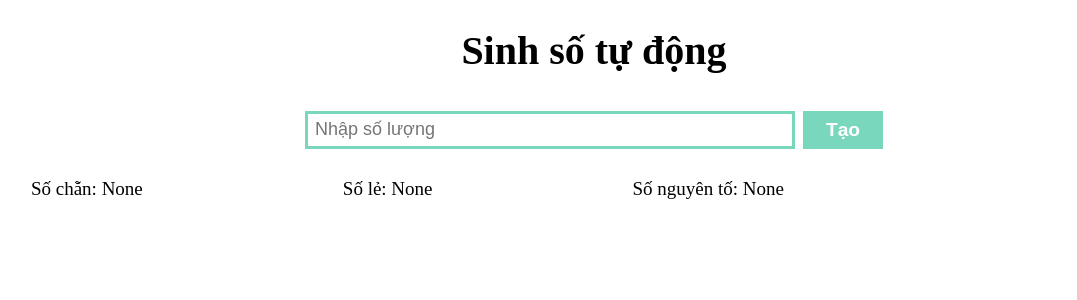
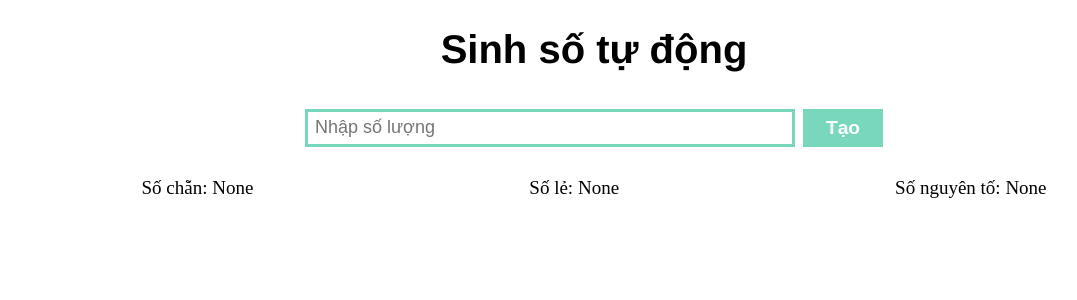
Before and after one commit to quynh150105/HIT15_WEB_PRIVATE, a PHP site: page / in a window 1280 px wide. Shown: the top 300 px of the page, without its empty margins (46-1123 px from the left). Run offline with PHP 8.4, Linux system fonts and the light colour scheme.

Commit message:
fix Bai2

```diff
--- a/BTVN_WEEK11/Bai2/index.html
+++ b/BTVN_WEEK11/Bai2/index.html
@@ -8,18 +8,18 @@
   </head>
   <body>
     <div>
-      <div class="content1">
+      <div class="title">
         <h1>Sinh số tự động</h1>
       </div>
-      <div class="content2">
+      <div class="input_number">
         <input type="text" placeholder=" Nhập số lượng" />
         <button>Tạo</button>
       </div>
 
-      <div class="content3">
-        <div><p class="sochan">Số chẵn: None</p></div>
-        <div><p class="sole">Số lẻ: None</p></div>
-        <div><p class="songto">Số nguyên tố: None</p></div>
+      <div class="result">
+        <p>Số chẵn: <span class="even">None</span></p>
+        <p>Số lẻ: <span class="odd">None</span></p>
+        <p>Số nguyên tố: <span class="prime">None</span></p>
         <div class="table"></div>
       </div>
     </div>
--- a/BTVN_WEEK11/Bai2/style.css
+++ b/BTVN_WEEK11/Bai2/style.css
@@ -4,35 +4,41 @@ body {
   box-sizing: border-box;
 }
 
-.content1 {
+.title {
   display: flex;
   justify-content: center;
   margin: auto;
 }
 
-.content2 {
+.input_number {
   display: flex;
   justify-content: center;
   padding: 10px;
   gap: 8px;
 }
 
-.content3 {
+.result {
   display: flex;
   justify-content: center;
+  align-items: center;
   margin: auto;
-  margin-right: 450px;
+  padding-top: 20px;
   width: max-content;
-  gap: 200px;
+  gap: 34.5vh;
   font-size: 19px;
 }
 
 .table {
   display: grid;
   grid-template-columns: repeat(9, 1fr);
+  padding-top: 20px;
   width: 50%;
   gap: 10px;
   margin: auto;
+}
+
+.result p {
+  margin: 0;
 }
 
 .odd_number {
@@ -90,4 +96,5 @@ button {
 h1 {
   font-size: 40px;
   font-weight: bolder;
+  font-family: "Helvetica Neue";
 }
```
Also changed, not shown: BTVN_WEEK11/Bai2/main.js (+20 -32 lines).
